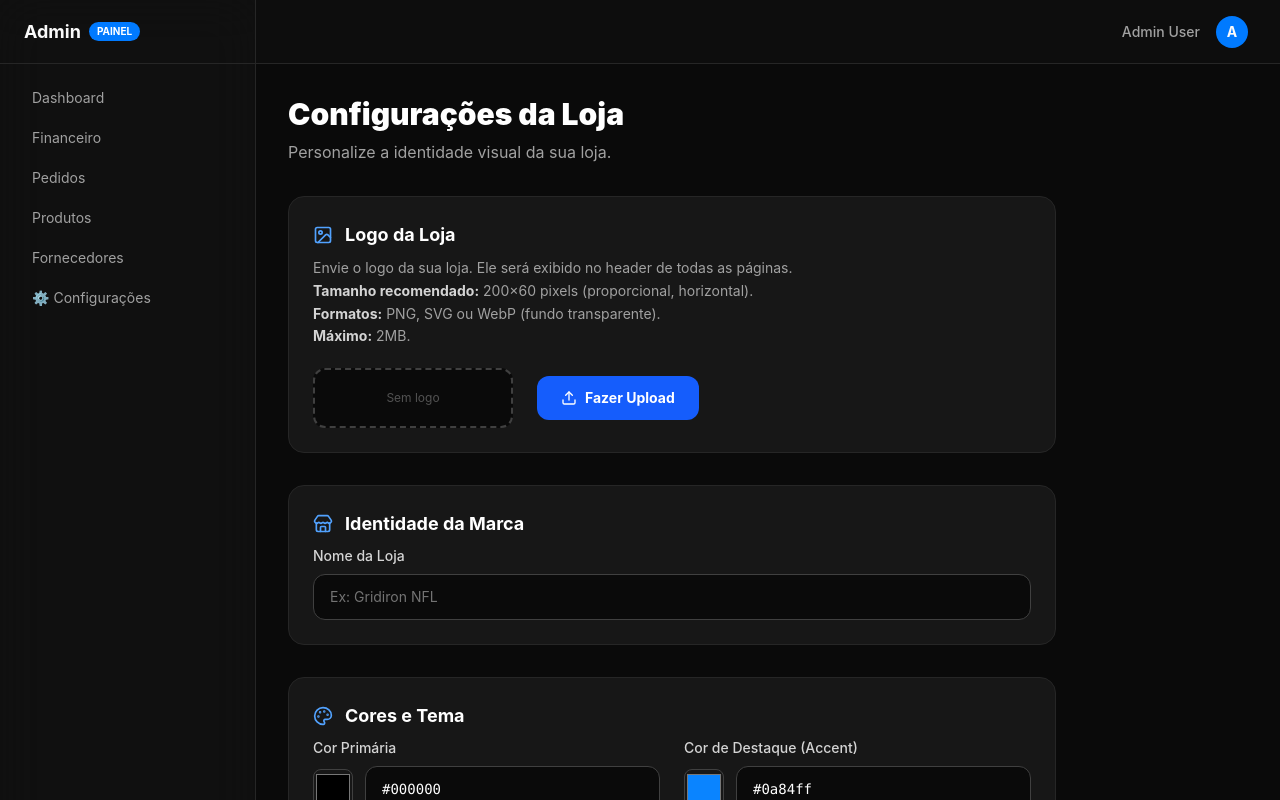
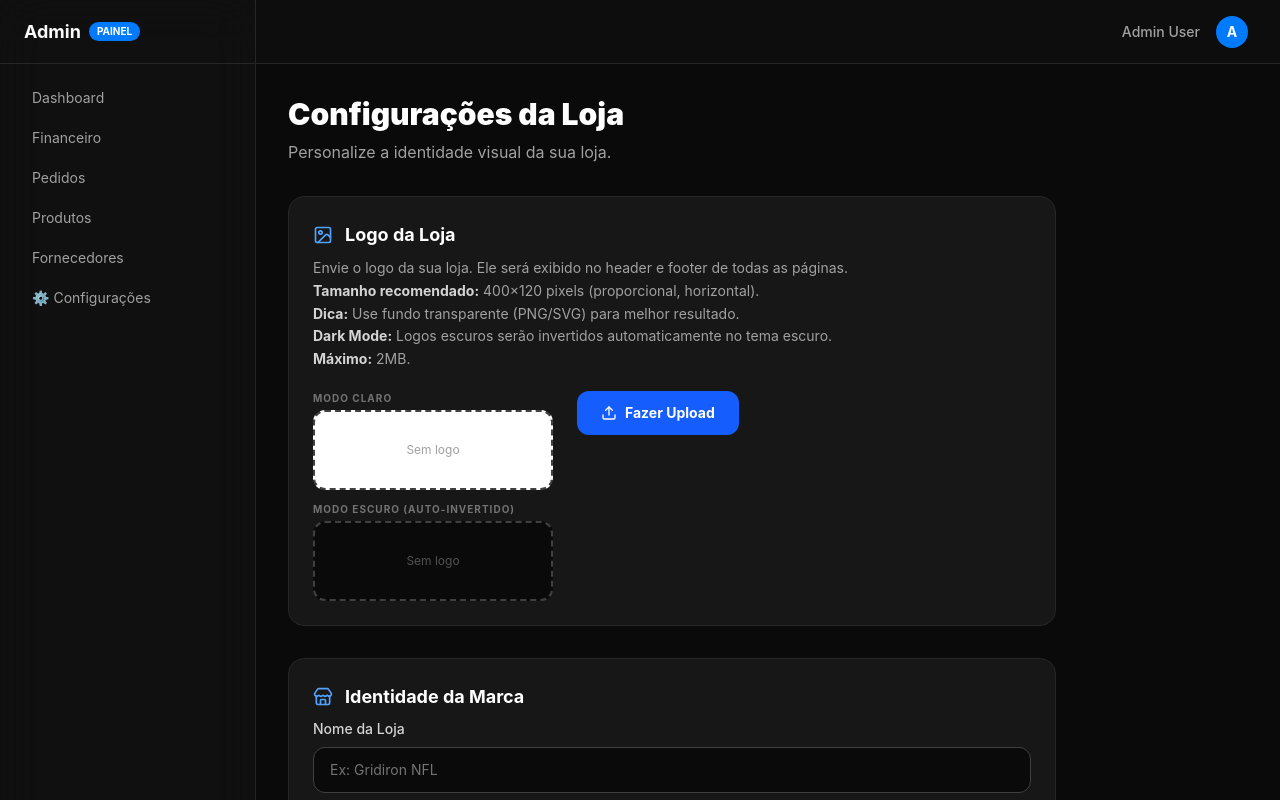
Before and after one commit to celolopes/Gridiron, a Next.js app in the folder apps/web/: page /admin/1/settings in a window 1280 px wide. Shown: the top 800 px of the page. Built offline with nearby package versions, Linux system fonts and the light colour scheme; no server answers.

Commit message:
feat: increase logo sizes and auto-invert dark logos in dark mode

```diff
--- a/apps/web/src/app/admin/[tenantSlug]/settings/page.tsx
+++ b/apps/web/src/app/admin/[tenantSlug]/settings/page.tsx
@@ -162,19 +162,40 @@ export default function SettingsPage({ params }: { params: Promise<{ tenantSlug:
         </div>
 
         <p className="text-sm text-neutral-400 leading-relaxed">
-          Envie o logo da sua loja. Ele será exibido no header de todas as páginas.
+          Envie o logo da sua loja. Ele será exibido no header e footer de todas as páginas.
           <br />
-          <strong className="text-neutral-300">Tamanho recomendado:</strong> 200×60 pixels (proporcional, horizontal).
+          <strong className="text-neutral-300">Tamanho recomendado:</strong> 400×120 pixels (proporcional, horizontal).
           <br />
-          <strong className="text-neutral-300">Formatos:</strong> PNG, SVG ou WebP (fundo transparente).
+          <strong className="text-neutral-300">Dica:</strong> Use fundo transparente (PNG/SVG) para melhor resultado.
+          <br />
+          <strong className="text-neutral-300">Dark Mode:</strong> Logos escuros serão invertidos automaticamente no tema escuro.
           <br />
           <strong className="text-neutral-300">Máximo:</strong> 2MB.
         </p>
 
-        <div className="flex items-center gap-6">
-          {/* Preview */}
-          <div className="w-[200px] h-[60px] rounded-xl border-2 border-dashed border-neutral-700 flex items-center justify-center bg-neutral-950 overflow-hidden flex-shrink-0">
-            {logoUrl ? <img src={logoUrl} alt="Logo preview" className="max-w-full max-h-full object-contain p-1" /> : <span className="text-xs text-neutral-600 text-center px-2">Sem logo</span>}
+        <div className="flex items-start gap-6">
+          {/* Preview - Light & Dark */}
+          <div className="flex flex-col gap-3">
+            <div>
+              <span className="text-[10px] font-bold uppercase tracking-widest text-neutral-500 mb-1 block">Modo Claro</span>
+              <div className="w-[240px] h-[80px] rounded-xl border-2 border-dashed border-neutral-700 flex items-center justify-center bg-white overflow-hidden flex-shrink-0">
+                {logoUrl ? (
+                  <img src={logoUrl} alt="Logo preview light" className="max-w-full max-h-full object-contain p-2" />
+                ) : (
+                  <span className="text-xs text-neutral-400 text-center px-2">Sem logo</span>
+                )}
+              </div>
+            </div>
+            <div>
+              <span className="text-[10px] font-bold uppercase tracking-widest text-neutral-500 mb-1 block">Modo Escuro (auto-invertido)</span>
+              <div className="w-[240px] h-[80px] rounded-xl border-2 border-dashed border-neutral-700 flex items-center justify-center bg-neutral-950 overflow-hidden flex-shrink-0">
+                {logoUrl ? (
+                  <img src={logoUrl} alt="Logo preview dark" className="max-w-full max-h-full object-contain p-2 brightness-0 invert" />
+                ) : (
+                  <span className="text-xs text-neutral-600 text-center px-2">Sem logo</span>
+                )}
+              </div>
+            </div>
           </div>
 
           <div className="flex flex-col gap-3">
@@ -279,7 +300,7 @@ export default function SettingsPage({ params }: { params: Promise<{ tenantSlug:
         <h2 className="text-lg font-bold text-white mb-4">Pré-visualização do Header</h2>
         <div className="rounded-xl border border-neutral-700 p-4 flex items-center gap-4" style={{ backgroundColor: themeMode === "dark" ? "#0a0a0a" : "#fafafa" }}>
           {logoUrl ? (
-            <img src={logoUrl} alt="Logo preview" className="h-8 max-w-[120px] object-contain" />
+            <img src={logoUrl} alt="Logo preview" className="h-12 max-w-[180px] object-contain" style={themeMode === "dark" ? { filter: "brightness(0) invert(1)" } : {}} />
           ) : (
             <span className="text-xl font-black tracking-tighter uppercase italic" style={{ color: themeMode === "dark" ? "#fff" : "#000" }}>
               {brandName || "Sua Loja"}
--- a/apps/web/src/app/t/[tenantSlug]/layout.tsx
+++ b/apps/web/src/app/t/[tenantSlug]/layout.tsx
@@ -41,7 +41,11 @@ export default async function TenantLayout({ children, params }: { children: Rea
             <div className="container mx-auto px-6 h-20 flex items-center justify-between">
               <Link href={`/t/${tenantSlug}`} className="flex items-center space-x-2 group">
                 {tenantSettings?.logoUrl ? (
-                  <img src={tenantSettings.logoUrl} alt={tenantSettings.brandName || "Logo"} className="h-8 max-w-[160px] object-contain transition-transform group-hover:scale-105" />
+                  <img
+                    src={tenantSettings.logoUrl}
+                    alt={tenantSettings.brandName || "Logo"}
+                    className="h-12 max-w-[200px] object-contain transition-transform group-hover:scale-105 dark:brightness-0 dark:invert"
+                  />
                 ) : (
                   <span className="text-2xl font-black tracking-tighter uppercase italic transition-all group-hover:skew-x-[-10deg] text-zinc-900 dark:text-zinc-100">
                     {tenantSettings?.brandName || "Gridiron"}
@@ -84,7 +88,7 @@ export default async function TenantLayout({ children, params }: { children: Rea
               <div className="flex flex-col md:flex-row justify-between items-center gap-8">
                 <div className="text-center md:text-left">
                   {tenantSettings?.logoUrl ? (
-                    <img src={tenantSettings.logoUrl} alt={tenantSettings.brandName || "Logo"} className="h-10 max-w-[180px] object-contain mb-2 mx-auto md:mx-0" />
+                    <img src={tenantSettings.logoUrl} alt={tenantSettings.brandName || "Logo"} className="h-14 max-w-[220px] object-contain mb-3 mx-auto md:mx-0 dark:brightness-0 dark:invert" />
                   ) : (
                     <h3 className="text-xl font-black italic uppercase tracking-tighter mb-2 text-zinc-900 dark:text-white">{tenantSettings?.brandName || "Gridiron Store"}</h3>
                   )}
```
